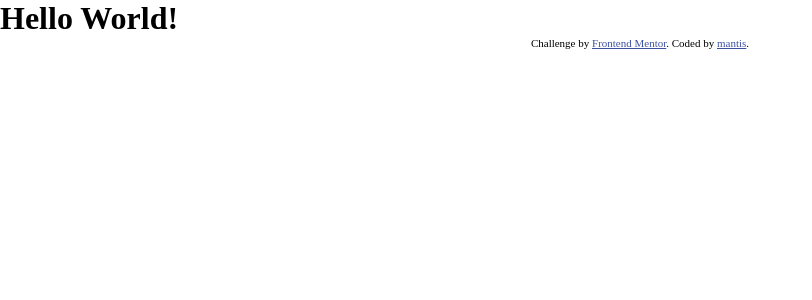
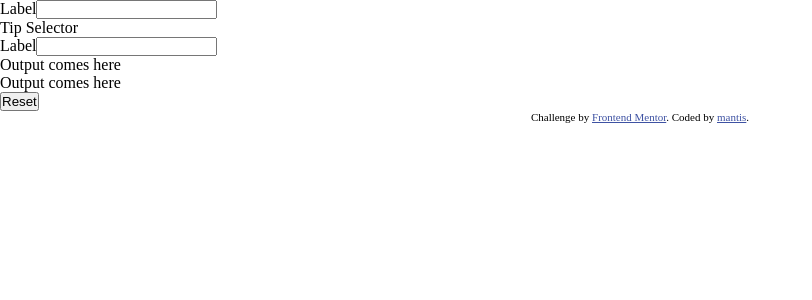
Before and after one commit to morauszkia/fm-tip-calculator, a Vue app: page / in a window 1280 px wide. Shown: the top 300 px of the page, without its empty margins (0-812 px from the left). Built offline with nearby package versions, Linux system fonts and the light colour scheme.

Commit message:
Component files with boilerplate

```diff
--- a/index.html
+++ b/index.html
@@ -9,7 +9,7 @@
   </head>
 
   <body>
-    <div id="app"></div>
+    <main id="app"></main>
     <footer class="attribution">
       Challenge by <a href="https://www.frontendmentor.io?ref=challenge" target="_blank">Frontend Mentor</a>.
       Coded by <a href="https://github.com/morauszkia" target="_blank">mantis</a>.
--- a/src/App.vue
+++ b/src/App.vue
@@ -1,7 +1,7 @@
-<script setup></script>
+<script setup>
+import Container from "./components/Container.vue";
+</script>
 
-<template>
-  <h1>Hello World!</h1>
-</template>
+<template><Container /></template>
 
 <style scoped></style>
--- /dev/null
+++ b/src/components/Container.vue
@@ -0,0 +1,11 @@
+<script setup>
+import InputForm from "./InputForm.vue";
+import OutputDisplay from "./OutputDisplay.vue";
+</script>
+
+<template>
+  <InputForm />
+  <OutputDisplay />
+</template>
+
+<style scoped></style>
--- /dev/null
+++ b/src/components/FormInput.vue
@@ -0,0 +1,8 @@
+<script setup></script>
+
+<template>
+  <label for="">Label</label>
+  <input type="number" />
+</template>
+
+<style scoped></style>
--- /dev/null
+++ b/src/components/InputForm.vue
@@ -0,0 +1,12 @@
+<script setup>
+import FormInput from "./FormInput.vue";
+import TipSelector from "./TipSelector.vue";
+</script>
+
+<template>
+  <FormInput />
+  <TipSelector />
+  <FormInput />
+</template>
+
+<style scoped></style>
--- /dev/null
+++ b/src/components/OutputDisplay.vue
@@ -0,0 +1,12 @@
+<script setup>
+import OutputItem from "./OutputItem.vue";
+import ResetButton from "./ResetButton.vue";
+</script>
+
+<template>
+  <OutputItem />
+  <OutputItem />
+  <ResetButton />
+</template>
+
+<style scoped></style>
--- /dev/null
+++ b/src/components/OutputItem.vue
@@ -0,0 +1,7 @@
+<script setup></script>
+
+<template>
+  <div>Output comes here</div>
+</template>
+
+<style scoped></style>
--- /dev/null
+++ b/src/components/ResetButton.vue
@@ -0,0 +1,7 @@
+<script setup></script>
+
+<template>
+  <button type="reset">Reset</button>
+</template>
+
+<style scoped></style>
--- /dev/null
+++ b/src/components/TipSelector.vue
@@ -0,0 +1,7 @@
+<script setup></script>
+
+<template>
+  <p>Tip Selector</p>
+</template>
+
+<style scoped></style>
```
